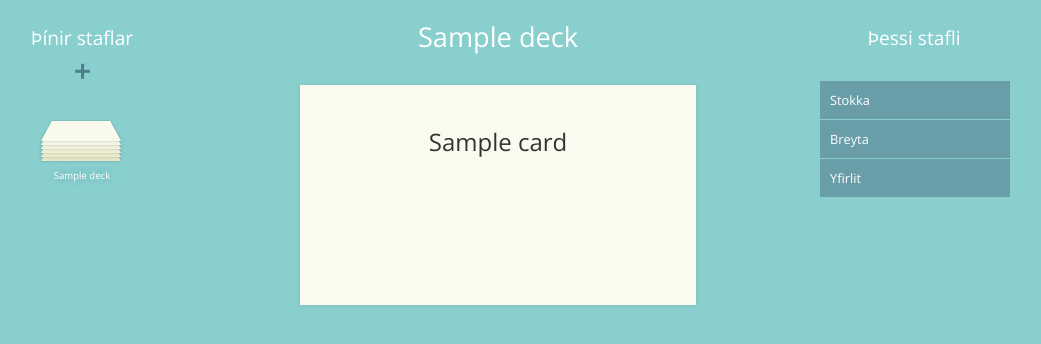
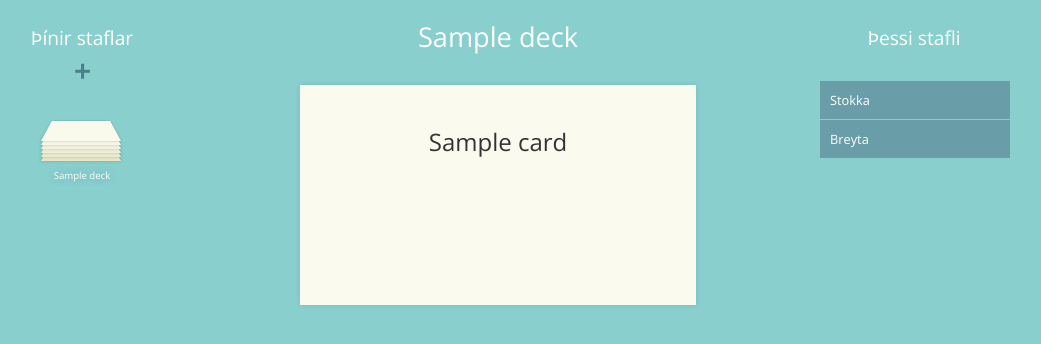
Before and after one commit to kreldjarn/final_project, a Django app: page /1/ in a window 1280 px wide. Shown: the part 50-394 px from the top of the page, without its empty margins (142-1183 px from the left). Run offline with Django 3.2, Linux system fonts and the light colour scheme; a user stored in the database is signed in; data comes from the database, SQL or seed files in the repository; tables that the repository leaves empty hold one stand-in row (values such as "Sample post"); parts of the project's set-up code (start-up, migrations or seed data) failed here and were passed over; some libraries are stand-ins or nearby versions.

Commit message:
Commented out the Yfirlit button

```diff
--- a/flashcards/templates/flashcards/view_single_deck.html
+++ b/flashcards/templates/flashcards/view_single_deck.html
@@ -21,7 +21,7 @@
     {% if creator %}
       <a href="/create/{{ deck.id }}/" class="button">Breyta</a>
     {% endif %}
-    <a id="yfirlit" class="button">Yfirlit</a>
+    <!--<a id="yfirlit" class="button">Yfirlit</a>-->
       <a class="stack-button">
         <ul class="stack">
         </ul>
```
